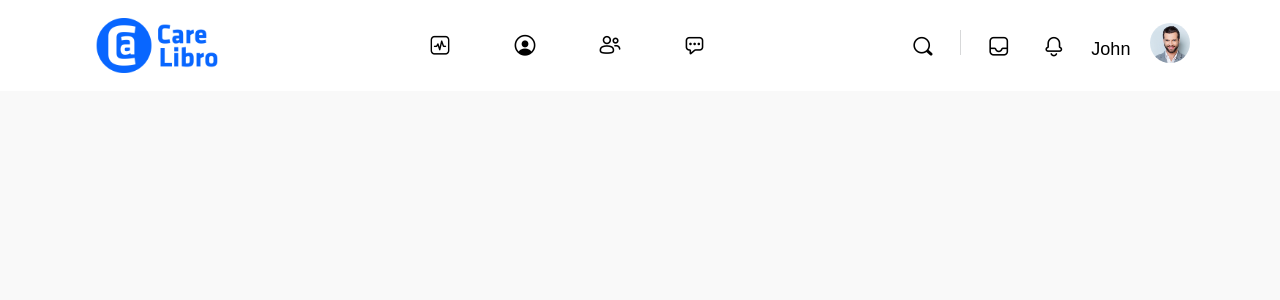
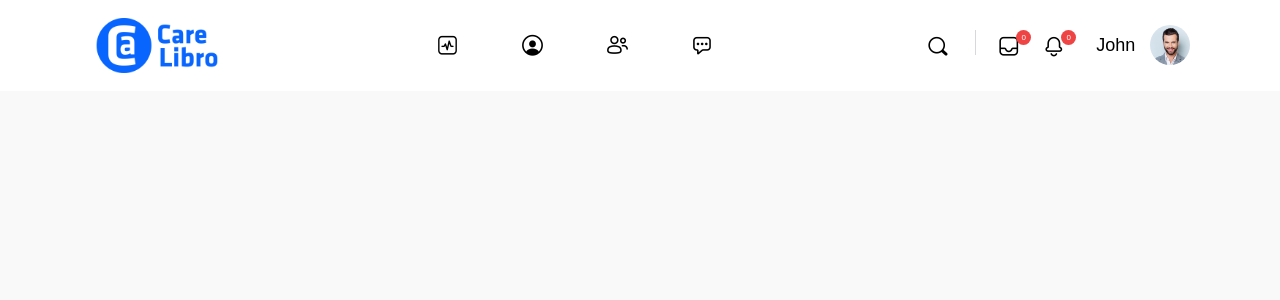
Before and after one commit to JoshuaMendez/ProyectoDisenoInterfaces, a React (Create React App) app: page / in a window 1280 px wide. Shown: the top 300 px of the page. Built offline with nearby package versions, Linux system fonts and the light colour scheme.

Commit message:
fix header bugs

```diff
--- a/src/components/Navbar/Navbar.css
+++ b/src/components/Navbar/Navbar.css
@@ -54,9 +54,10 @@
     background-color: #d7d8d9;
 }
 
+
 .username {
     font-size: 18px;
-    margin-right: 10px;
+    margin-right: 15px;
 }
 
 .profile-pic {
@@ -66,18 +67,34 @@
     object-fit: cover;
 }
 
-.profile li {
-    /* flex: 1; */
-    display: inline-block;
+
+.profile-div, .right-div {
+    display: flex;
+    align-items: center;
 }
 
+.profile-list-div {
+    margin-right: 20px;
+}
+
+
+
 /* Responsive */
-@media (max-width: 915px) {
+@media (max-width: 950px) {
+    .navbar {
+        justify-content: space-between;
+    }
+    .profile-list-div {
+        margin-right: 0;
+    }
+    .profile-div, .search-div {
+        display: none;
+    }
     .profile-list {
         display: flex;
         /* flex-direction: row; */
         align-items: center;
-        justify-content: flex-start;
+        justify-content: flex-end;
     }
     .profile-list li {
         /* display: inline-block; */
@@ -87,16 +104,28 @@
         color: black;
         cursor: pointer;
     }
-    .profile-pic {
-        display: none;
-    }
-    .username {
-        display: none;
-    }
-    .icon-list {
-        display: none;
-    }
     .imagotipo {
         width: calc(15vw + 50px);
     }
 }
+
+.counter {
+    font-size: 8px;
+    background-color: #EF4444;
+    color: #fff;
+    min-height: 15px;
+    min-width: 15px;
+    display: flex;
+    justify-content: center;
+    align-items: center;
+    border-radius: 50%;
+    position: absolute;
+    top: -2px;
+    right: 0px;
+}
+
+.profile-list a {
+    position: relative;
+    font-size: 25px;
+    padding: 0px 5px;
+}
--- a/src/components/Navbar/Navbar.jsx
+++ b/src/components/Navbar/Navbar.jsx
@@ -8,23 +8,40 @@ import man from '../../assets/images/models/man.jpg';
 const Navbar = () => {
     return (
         <div className='navbar'>
+
             <img src={imagotipo} className='imagotipo' />
+
+            <div className='search-div'>
                 <ul className='icon-list'>
                     <li><i className="bb-icon-l bb-icon-activity"></i></li>
                     <li><i className="bb-icon-l buddyboss bb-icon-user-avatar"></i></li>
                     <li><i className="bb-icon-l buddyboss bb-icon-user-friends-alt"></i></li>
                     <li><i className="bb-icon-l buddyboss bb-icon-comment-square-dots"></i></li>
                 </ul>
+            </div>
+
+            <div className='right-div'>
+                <div className='profile-list-div'>
                     <ul className='profile-list'>
                         <li><i className ="bb-icon-l bb-icon-search"></i></li>
                         <li><div className='divider'></div></li>
-                <li><i className="bb-icon-l bb-icon-inbox"></i></li>
-                <li><i className="bb-icon-l bb-icon-bell"></i></li>
-                <li><p className='username'>John</p></li>
+                        <a className="icon-relative">
+                            <i className="bb-icon-l bb-icon-inbox"></i>
+                            <span className='counter'>0</span>
+                        </a>
+                        <a className="icon-relative">
+                            <i className="bb-icon-l bb-icon-bell"></i>
+                            <span className='counter'>0</span>
+                        </a>
                     </ul>
-            <ul className='profile'>
-                <li><img src={man} className='profile-pic' /></li>
-            </ul>
+                </div>
+
+                <div className='profile-div'>
+                    <p className='username'>John</p>
+                    <img src={man} className='profile-pic' />
+                </div>
+            </div>
+
         </div>
     );
 }
```
Also changed, not shown: 1 other file (tests, documents, lock files or other folders). Lines whose indentation alone changed are shown as unchanged.
